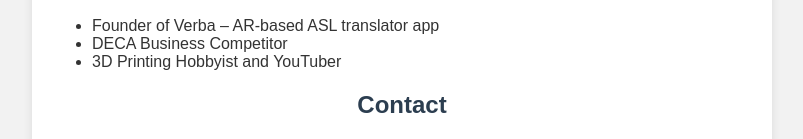
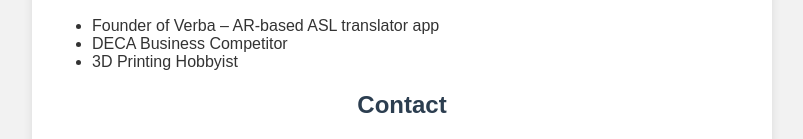
Before and after one commit to Akbik0/akbik0.github.io, a plain HTML site: page index.html in a window 1280 px wide. Shown: the part 377-516 px from the top of the page, without its empty margins (238-1041 px from the left). Drawn offline with Linux system fonts and the light colour scheme.

Commit message:
Update index.html

```diff
--- a/index.html
+++ b/index.html
@@ -15,7 +15,7 @@
     <ul>
       <li>Founder of Verba – AR-based ASL translator app</li>
       <li>DECA Business Competitor</li>
-      <li>3D Printing Hobbyist and YouTuber</li>
+      <li>3D Printing Hobbyist</li>
     </ul>
     <h2>Contact</h2>
     <p>Email: youremail@example.com</p>
```
